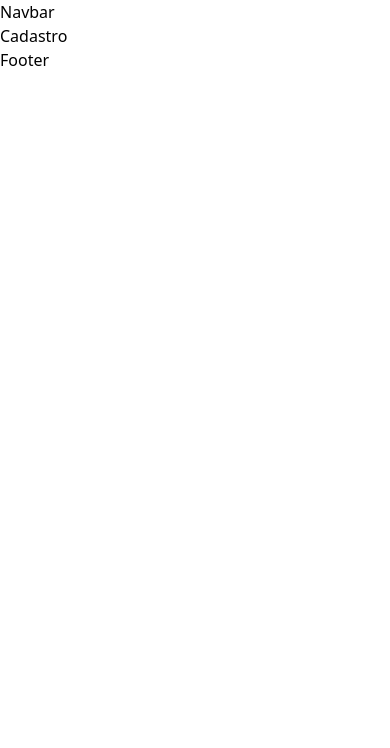
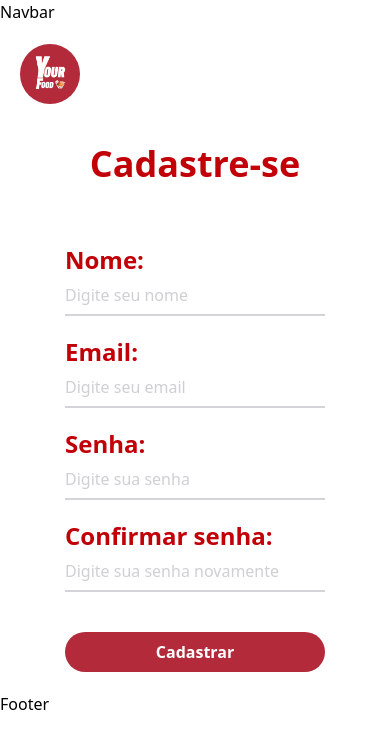
Before and after one commit to gen-projects/Your_Food, a React (Vite) app: page /cadastro in a window 390 px wide. Shown: the top 748 px of the page. Built offline with nearby package versions, Linux system fonts and the light colour scheme; no server answers.

Commit message:
feat: mobile + alterações pontuais

```diff
--- a/src/App.tsx
+++ b/src/App.tsx
@@ -1,6 +1,7 @@
 import { ToastContainer } from "react-toastify";
 import { AuthProvider } from "./contexts/AuthContext";
 import { BrowserRouter, Route, Routes } from "react-router-dom";
+import CadastrarUsuario from "./pages/cadastrarusuario/CadastrarUsuario";
 
 function App() {
   return (
@@ -15,7 +16,7 @@ function App() {
               <Route path="/" element={<h1>Home</h1>} />
               <Route path="/" element={<h1>Login</h1>} />
               <Route path="/home" element={<h1>Home</h1>} />
-              <Route path="/cadastro" element={<h1>Cadastro </h1>} />
+              <Route path="/cadastro" element={<CadastrarUsuario/>} />
               <Route path="/login" element={<h1>Login </h1>} />
               <Route path="/categorias" element={<h1>ListaCategorias </h1>} />
               <Route
--- a/src/components/botao/BotaoBranco.tsx
+++ b/src/components/botao/BotaoBranco.tsx
@@ -1,15 +1,24 @@
+import { MutatingDots } from "react-loader-spinner";
+
 interface BotaoProps {
   texto: string;
   onClick?: () => void;
+  isLoading?: boolean;
 }
 
-function BotaoBranco(props: BotaoProps) {
+function BotaoBranco({ texto,  onClick = function() {}, isLoading = false }: BotaoProps) {
   return (
     <button
-            onClick={props.onClick}
-            className="bg-white text-black font-bold rounded-full px-6 py-2 hover:bg-gray-200 transition-colors duration-200"
+      onClick={onClick}
+      className="bg-white text-black w-full font-bold rounded-full px-6 py-2 hover:bg-gray-200 transition-colors duration-200"
     >
-            {props.texto}
+      {isLoading ? (
+        <div className="flex justify-center items-center">
+          <MutatingDots color="#d10606" secondaryColor="#4b0101" />
+        </div>
+      ) : (
+        texto
+      )}
     </button>
   );
 }
--- a/src/components/botao/BotaoVermelho.tsx
+++ b/src/components/botao/BotaoVermelho.tsx
@@ -1,15 +1,24 @@
+import { MutatingDots } from "react-loader-spinner";
+
 interface BotaoProps {
   texto: string;
   onClick?: () => void;
+  isLoading?: boolean;
 }
 
-function BotaoVermelho(props: BotaoProps) {
+function BotaoVermelho({ texto, onClick = function() {}, isLoading = false }: BotaoProps) {
   return (
     <button
-            onClick={props.onClick}
-            className="bg-[#B32B3B] text-white font-bold rounded-full px-6 py-2 hover:bg-[#9e2a2a] transition-colors duration-200"
+      onClick={onClick}
+      className="bg-[#B32B3B] w-full text-white font-bold rounded-full px-6 py-2 hover:bg-[#9e2a2a] transition-colors duration-200"
     >
-            {props.texto}
+      {isLoading ? (
+        <div className="flex justify-center items-center">
+          <MutatingDots color="#ffffff" secondaryColor="#9e2a2a" />
+        </div>
+      ) : (
+        texto
+      )}
     </button>
   );
 }
--- a/src/components/caixadetexto/CaixaDeTexto.tsx
+++ b/src/components/caixadetexto/CaixaDeTexto.tsx
@@ -69,7 +69,6 @@ function CaixaDeTexto({
           peer-focus:text-sm"
         htmlFor={id}
       >
-        {placeholder}
       </label>
     </div>
   );
--- a/src/components/subtitulo/Subtitulo.tsx
+++ b/src/components/subtitulo/Subtitulo.tsx
@@ -6,7 +6,7 @@ interface subtituloProps {
 function Subtitulo(props: subtituloProps) {
     return (
         <>
-            <h2 className={`${props.color} font-bold`}>{props.texto}</h2>
+            <h2 className={`${props.color} font-bold text-2xl`}>{props.texto}</h2>
         </>
     );
 }
--- a/src/components/titulo/Titulo.tsx
+++ b/src/components/titulo/Titulo.tsx
@@ -6,7 +6,7 @@ interface tituloProps {
 function Titulo(props: tituloProps) {
     return (
         <>
-            <h1 className={`${props.color} font-bold`}>{props.texto}</h1>
+            <h1 className={`${props.color} font-bold text-4xl`}>{props.texto}</h1>
         </>
     );
 }
--- /dev/null
+++ b/src/pages/cadastrarusuario/CadastrarUsuario.tsx
@@ -0,0 +1,149 @@
+import { useNavigate } from "react-router-dom";
+import logo from "../../assets/images/icon_branco_bg_vermelho.png";
+import CaixaDeTexto from "../../components/caixadetexto/CaixaDeTexto";
+import Subtitulo from "../../components/subtitulo/Subtitulo";
+import Titulo from "../../components/titulo/Titulo";
+import { ChangeEvent, FormEvent, useEffect, useState } from "react";
+import Usuario from "../../models/Usuario";
+import { cadastrarUsuario } from "../../services/service";
+import BotaoVermelho from "../../components/botao/BotaoVermelho";
+
+function CadastrarUsuario() {
+  const navigate = useNavigate();
+
+  const [isLoading, setIsLoading] = useState<boolean>(false);
+
+  const [confirmaSenha, setConfirmaSenha] = useState<string>("");
+
+  const [usuario, setUsuario] = useState<Usuario>({
+    id: 0,
+    nome: "",
+    usuario: "",
+    senha: "",
+    foto: "",
+  });
+
+  useEffect(() => {
+    if (usuario.id !== 0) {
+      retornar();
+    }
+  }, [usuario]);
+
+  function retornar() {
+    navigate("/login");
+  }
+
+  function atualizarEstado(e: ChangeEvent<HTMLInputElement>) {
+    setUsuario({
+      ...usuario,
+      [e.target.name]: e.target.value,
+    });
+  }
+
+  function handleConfirmarSenha(e: ChangeEvent<HTMLInputElement>) {
+    setConfirmaSenha(e.target.value);
+  }
+
+  async function cadastrarNovoUsuario(e: FormEvent<HTMLFormElement>) {
+    e.preventDefault();
+
+    if (confirmaSenha === usuario.senha && usuario.senha.length >= 8) {
+      setIsLoading(true);
+
+      try {
+        await cadastrarUsuario(`/usuarios/cadastrar`, usuario, setUsuario);
+        alert("Usuário cadastrado com sucesso!");
+      } catch (error) {
+        alert("Erro ao cadastrar o usuário!");
+      }
+    } else {
+      alert(
+        "Dados do usuário inconsistentes! Verifique as informações do cadastro."
+      );
+      setUsuario({ ...usuario, senha: "" });
+      setConfirmaSenha("");
+    }
+
+    setIsLoading(false);
+  }
+
+  return (
+    <>
+      <div className="flex justify-start mt-5">
+        <img
+          className="rounded-[200px] w-15 mx-5"
+          src={logo}
+          alt="Logo do your food"
+        />
+      </div>
+
+      <form
+        className="flex flex-col items-center gap-5"
+        onSubmit={cadastrarNovoUsuario}
+      >
+        <div className="flex justify-center my-10">
+          <Titulo texto="Cadastre-se" color="text-red-700" />
+        </div>
+
+        <div className="w-4/6">
+          <Subtitulo texto="Nome: " color="text-red-700" />
+          <CaixaDeTexto
+            id="nome"
+            type="text"
+            name="nome"
+            placeholder="Digite seu nome "
+            value={usuario.nome}
+            onChange={(e: ChangeEvent<HTMLInputElement>) => atualizarEstado(e)}
+          />
+        </div>
+
+        <div className="w-4/6">
+          <Subtitulo texto="Email: " color="text-red-700" />
+          <CaixaDeTexto
+            id="usuario"
+            type="text"
+            name="usuario"
+            placeholder="Digite seu email "
+            value={usuario.usuario}
+            onChange={(e: ChangeEvent<HTMLInputElement>) => atualizarEstado(e)}
+          />
+        </div>
+
+        <div className="w-4/6">
+          <Subtitulo texto="Senha: " color="text-red-700" />
+          <CaixaDeTexto
+            id="senha"
+            type="password"
+            name="senha"
+            placeholder="Digite sua senha "
+            value={usuario.senha}
+            onChange={(e: ChangeEvent<HTMLInputElement>) => atualizarEstado(e)}
+          />
+        </div>
+
+        <div className="w-4/6">
+          <Subtitulo texto="Confirmar senha: " color="text-red-700" />
+          <CaixaDeTexto
+            id="confirmarSenha"
+            type="password"
+            name="confirmarSenha"
+            placeholder="Digite sua senha novamente "
+            value={confirmaSenha}
+            onChange={(e: ChangeEvent<HTMLInputElement>) =>
+              handleConfirmarSenha(e)
+            }
+          />
+        </div>
+
+        <div className="w-4/6 py-5">
+          <BotaoVermelho
+            texto="Cadastrar"
+            isLoading={isLoading}
+          />
+        </div>
+      </form>
+    </>
+  );
+}
+
+export default CadastrarUsuario;
```
Also changed, not shown: 2 other files (tests, documents, lock files or other folders). Lines whose indentation alone changed are shown as unchanged.
